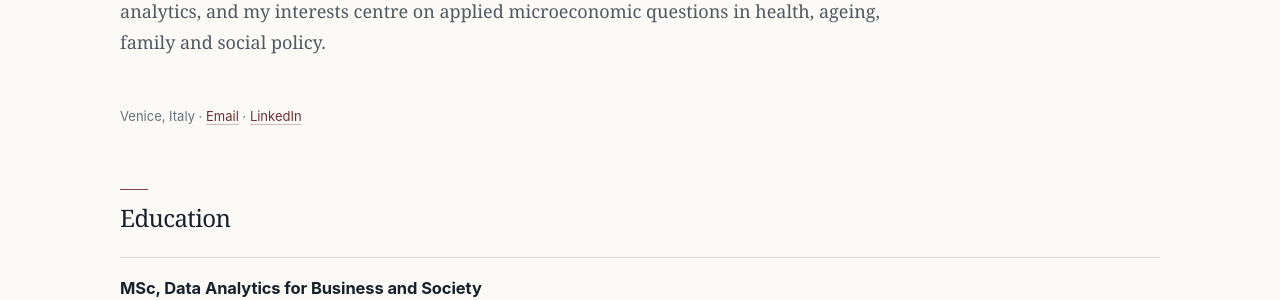
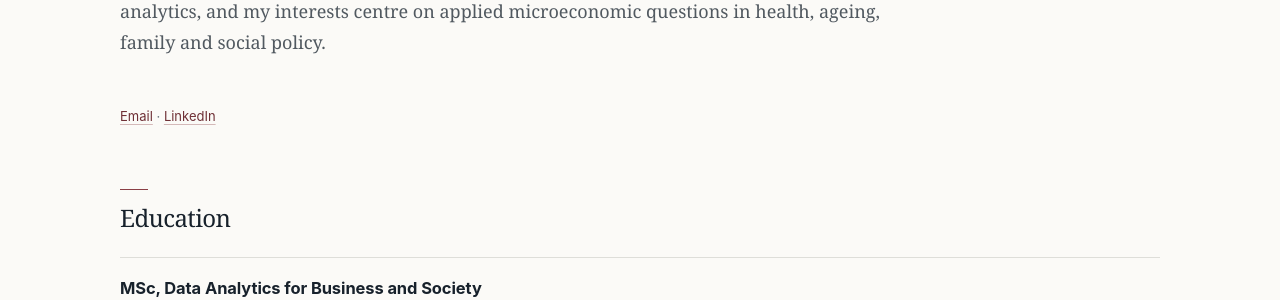
Before and after one commit to mahagasim/mahagasim.github.io, a Jekyll site: the page built from index.md, in a window 1280 px wide and 900 px high. Shown: the part 294-594 px from the top of the window. Built offline with Jekyll 4.4.1, drawn with Linux system fonts in a browser that asks for light colours.

Commit message:
Remove Venice location from About contact line

```diff
--- a/index.md
+++ b/index.md
@@ -8,7 +8,7 @@ description: About Maha Gasim — education, research interests, and quantitativ
 
 <p class="page-intro">I am a Research Grant Holder at the Department of Economics, Ca’ Foscari University of Venice. My academic background combines mathematics, computer science, and data analytics, and my interests centre on applied microeconomic questions in health, ageing, family and social policy.</p>
 
-<p class="entry-meta">Venice, Italy · <a href="mailto:mahagasim@gmail.com">Email</a> · <a href="https://www.linkedin.com/in/maha-gasim-678975122">LinkedIn</a></p>
+<p class="entry-meta"><a href="mailto:mahagasim@gmail.com">Email</a> · <a href="https://www.linkedin.com/in/maha-gasim-678975122">LinkedIn</a></p>
 
 ## Education
 
```
